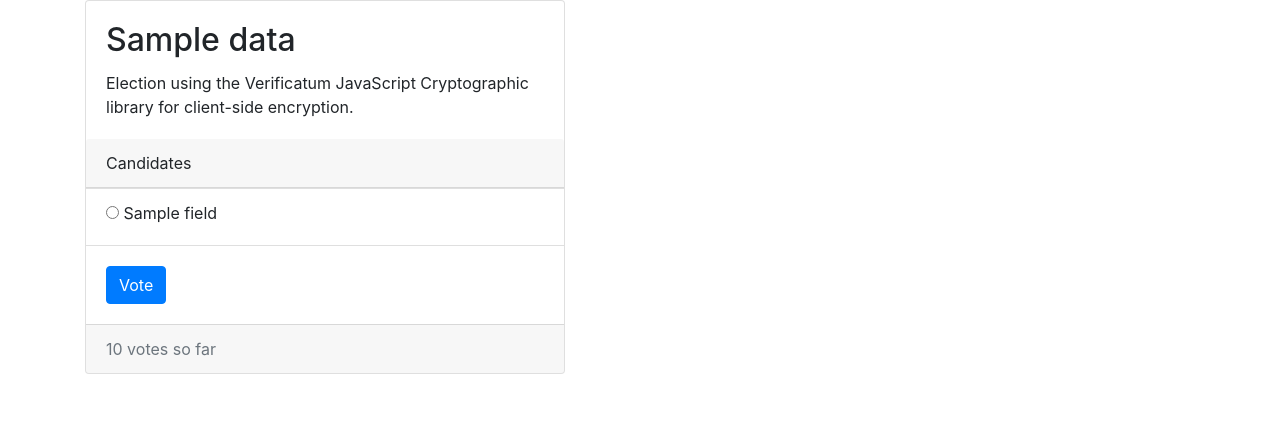
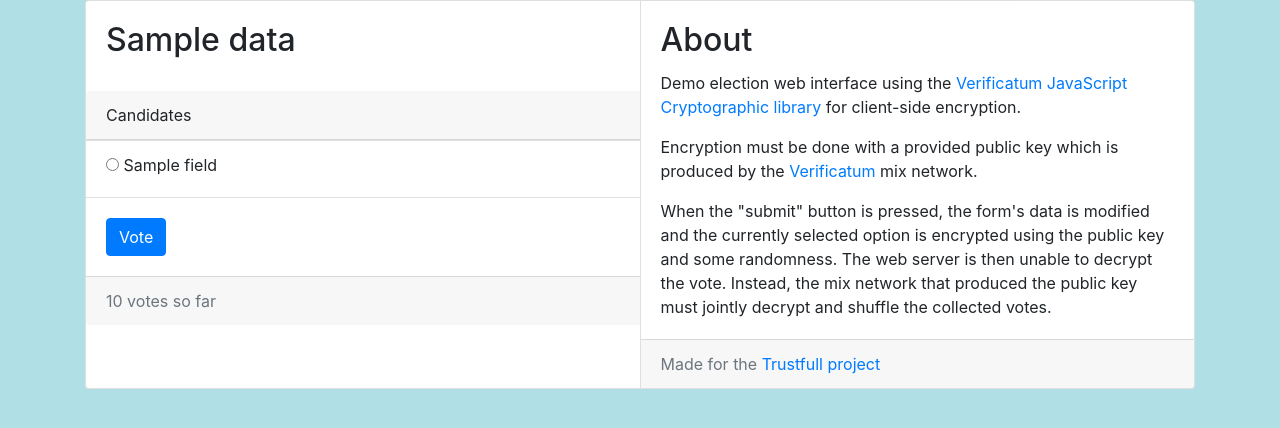
Before and after one commit to kth-tcs/trustfull-demonstrator, a Flask app: template webdemo/templates/poll.html in a window 1280 px wide. Shown: the top 428 px of the page. Run offline with Flask 2, Linux system fonts and the light colour scheme; the template is opened without the code that fills it: most values are stand-ins (such as "Sample title", 1, 10 or a date in 2020); some libraries are stand-ins or nearby versions.

Commit message:
Add 'About' card

```diff
--- a/webdemo/templates/poll.html
+++ b/webdemo/templates/poll.html
@@ -9,16 +9,14 @@
     <title>{{ data.question }}</title>
 </head>
 
-<body>
+<body style="background-color:powderblue;">
     <div class="container">
-        <div class="card" style="width: 30rem;">
+        <div class="card-group">
+            <div class="card">
                 <form action="/" method="POST" onsubmit="return captureForm()">
                     <input type="hidden" name="csrf_token" value="{{ csrf_token() }}" />
                     <div class="card-body">
                         <h2 class="card-title">{{ data.question }}</h2>
-                    <p class="card-text">
-                        Election using the Verificatum JavaScript Cryptographic library for client-side encryption.
-                    </p>
                     </div>
                     <ul class="list-group list-group-flush">
                         <div class="card-header">Candidates</div>
@@ -39,6 +37,25 @@
                         {{ stats.nvotes }} votes so far
                     </div>
                 </form>
+            </div>
+            <div class="card">
+                <div class="card-body">
+                    <h2 class="card-title">About</h2>
+                    <p class="card-text"> Demo election web interface using the <a
+                            href="https://github.com/kth-tcs/verificatum-vjsc/">Verificatum JavaScript Cryptographic
+                            library</a> for client-side encryption.</p>
+                    <p class="card-text">Encryption must be done with a provided public key which is produced by the <a
+                            href="https://www.verificatum.org/">Verificatum</a> mix network.</p>
+                    <p class="card-text">When the &quot;submit&quot; button is pressed, the form&#39;s data is modified
+                        and the
+                        currently selected option is encrypted using the public key and some randomness. The web
+                        server is then unable to decrypt the vote. Instead, the mix network that produced the public
+                        key must jointly decrypt and shuffle the collected votes.</p>
+                </div>
+                <div class="card-footer text-muted">
+                    Made for the <a href="https://www.trustfull.proj.kth.se/">Trustfull project</a>
+                </div>
+            </div>
         </div>
     </div>
 
```
Lines whose indentation alone changed are shown as unchanged.
